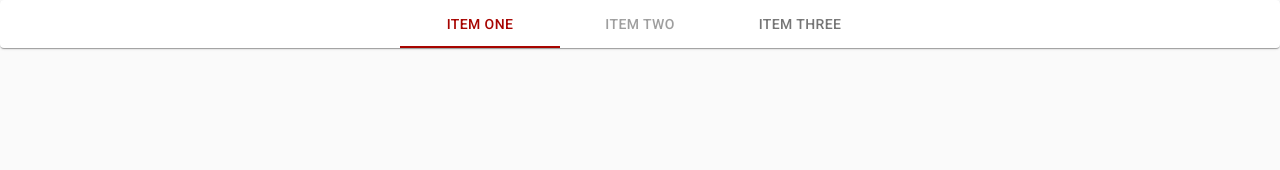
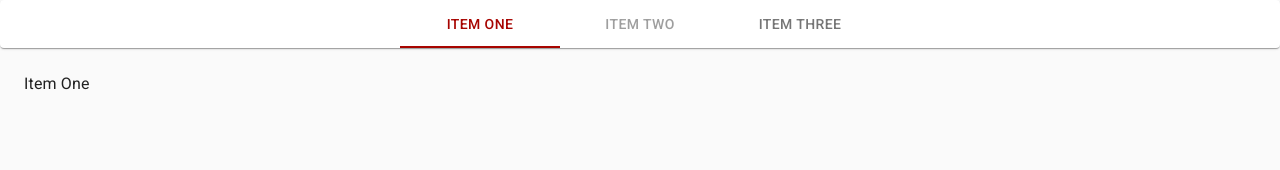
Before and after one commit to luizalabs/juggernaut-demo, a React (Create React App) app: page /demo/tabs in a window 1280 px wide. Shown: the top 170 px of the page. Built offline with nearby package versions, Linux system fonts and the light colour scheme.

Commit message:
feat(tabs): add tab content

```diff
--- a/src/containers/Tabs/index.jsx
+++ b/src/containers/Tabs/index.jsx
@@ -1,7 +1,23 @@
-import React, { useState } from 'react'
-import MaterialTabs from '@material-ui/core/Tabs'
-import Tab from '@material-ui/core/Tab'
+import React, { useState, Fragment } from 'react'
+import { Box, Tabs as TabsComponent, Tab, Typography } from '@material-ui/core'
 import { PaperStyled } from './style'
+
+function TabPanel(props) {
+  const { children, value, index, ...other } = props;
+
+  return (
+    <Typography
+      component="div"
+      role="tabpanel"
+      hidden={value !== index}
+      id={`simple-tabpanel-${index}`}
+      aria-labelledby={`simple-tab-${index}`}
+      {...other}
+    >
+      <Box p={3}>{children}</Box>
+    </Typography>
+  );
+}
 
 function Tabs() {
   const [value, setValue] = useState(0);
@@ -11,8 +27,9 @@ function Tabs() {
   }
 
   return (
+    <Fragment>
       <PaperStyled>
-      <MaterialTabs
+        <TabsComponent
           value={value}
           onChange={handleChange}
           indicatorColor="primary"
@@ -22,8 +39,18 @@ function Tabs() {
           <Tab label="Item One" />
           <Tab label="Item Two" disabled />
           <Tab label="Item Three" />
-      </MaterialTabs>
+        </TabsComponent>
       </PaperStyled>
+      <TabPanel value={value} index={0}>
+        Item One
+      </TabPanel>
+      <TabPanel value={value} index={1}>
+        Item Two
+      </TabPanel>
+      <TabPanel value={value} index={2}>
+        Item Three
+      </TabPanel>
+    </Fragment>
   );
 }
 
```
Lines whose indentation alone changed are shown as unchanged.
